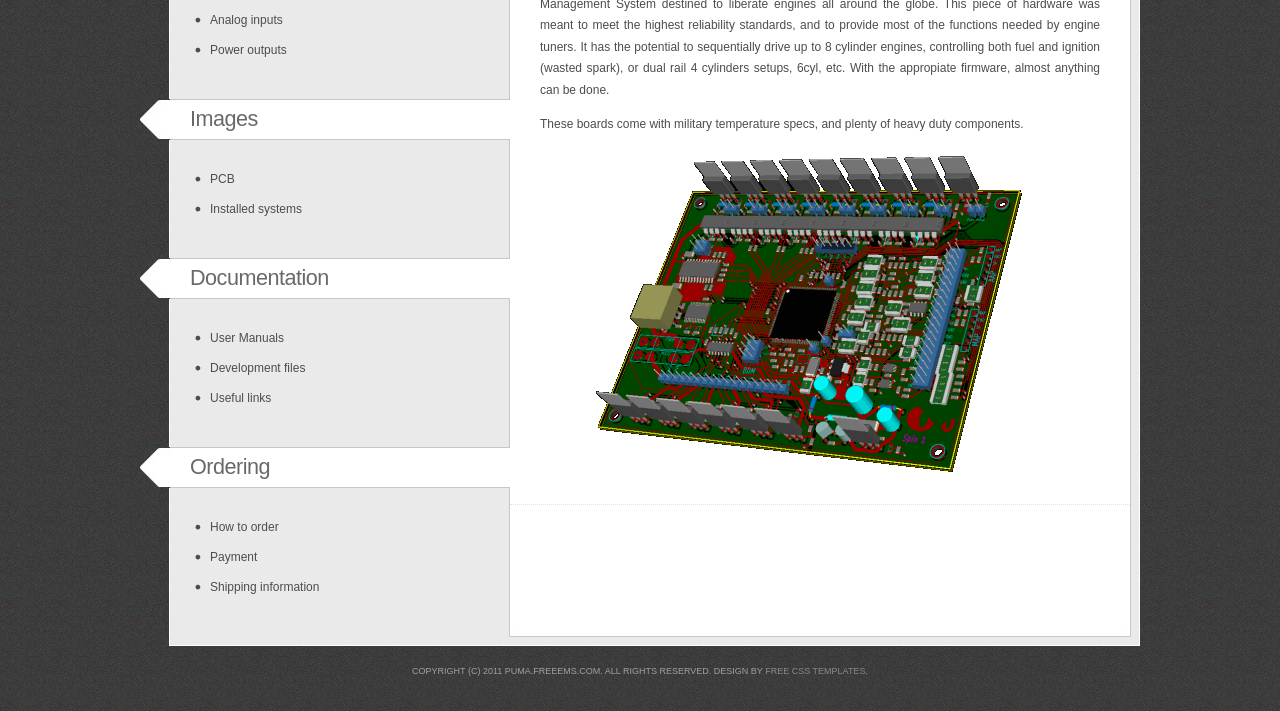
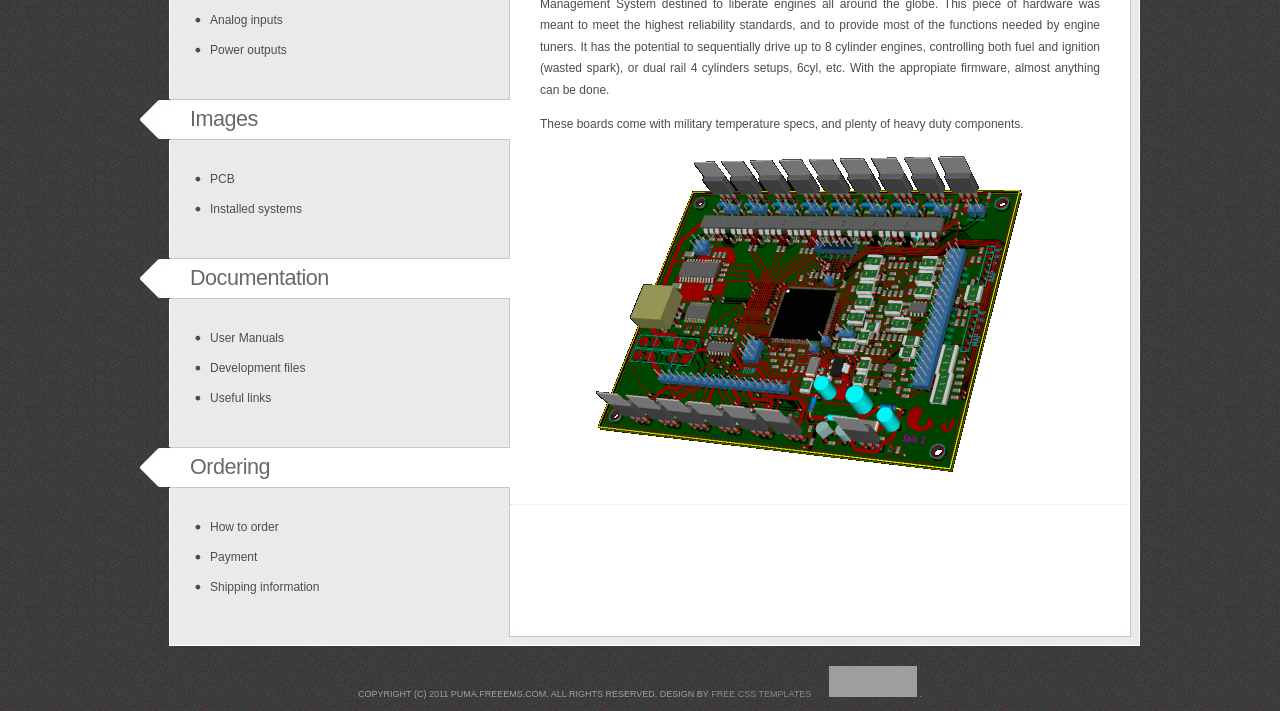
Before and after one commit to nitrousnrg/puma-website, a plain HTML site: page root/index.html in a window 1280 px wide. Shown: the part 236-947 px from the top of the page. Drawn offline with Linux system fonts and the light colour scheme; grey boxes are pictures that could not be loaded.

Commit message:
Added W3C validator to index.html, and a slightly updated BOM

```diff
--- a/root/index.html
+++ b/root/index.html
@@ -24,7 +24,7 @@ Released   : 20100121
 	<div id="header-wrapper">
 	<div id="header">
 		<div id="logo">
-			<h1><a href="../index.html"> <img src="images/puma_eyes_small_logo.png" alt="Kicad_view" />  </a></h1>
+			<h1><a href="#"> <img src="images/puma_eyes_small_logo.png" alt="Kicad_view" />  </a></h1>
 			<p> designed for <a href="http://freeems.org/">FreeEMS Vanilla</a></p>
 		</div>
 	</div>
@@ -95,10 +95,14 @@ Released   : 20100121
 	</div>
 	</div>
 	</div>
+
+
 	<!-- end #page -->
 </div>
 	<div id="footer">
-		<p>Copyright (c) 2011 puma.freeems.com. All rights reserved. Design by <a href="http://www.freecsstemplates.org/">Free CSS Templates</a>.</p>
+		<p>Copyright (c) 2011 puma.freeems.com. All rights reserved. Design by <a href="http://www.freecsstemplates.org/">Free CSS Templates</a> &nbsp &nbsp &nbsp <a href="http://validator.w3.org/check?uri=referer"><img
+		src="http://www.w3.org/Icons/valid-xhtml10"
+		alt="Valid XHTML 1.0 Transitional" height="31" width="88" /></a> .</p>
 	</div>
 	<!-- end #footer -->
 </body>
```
Also changed, not shown: 1 other file.
